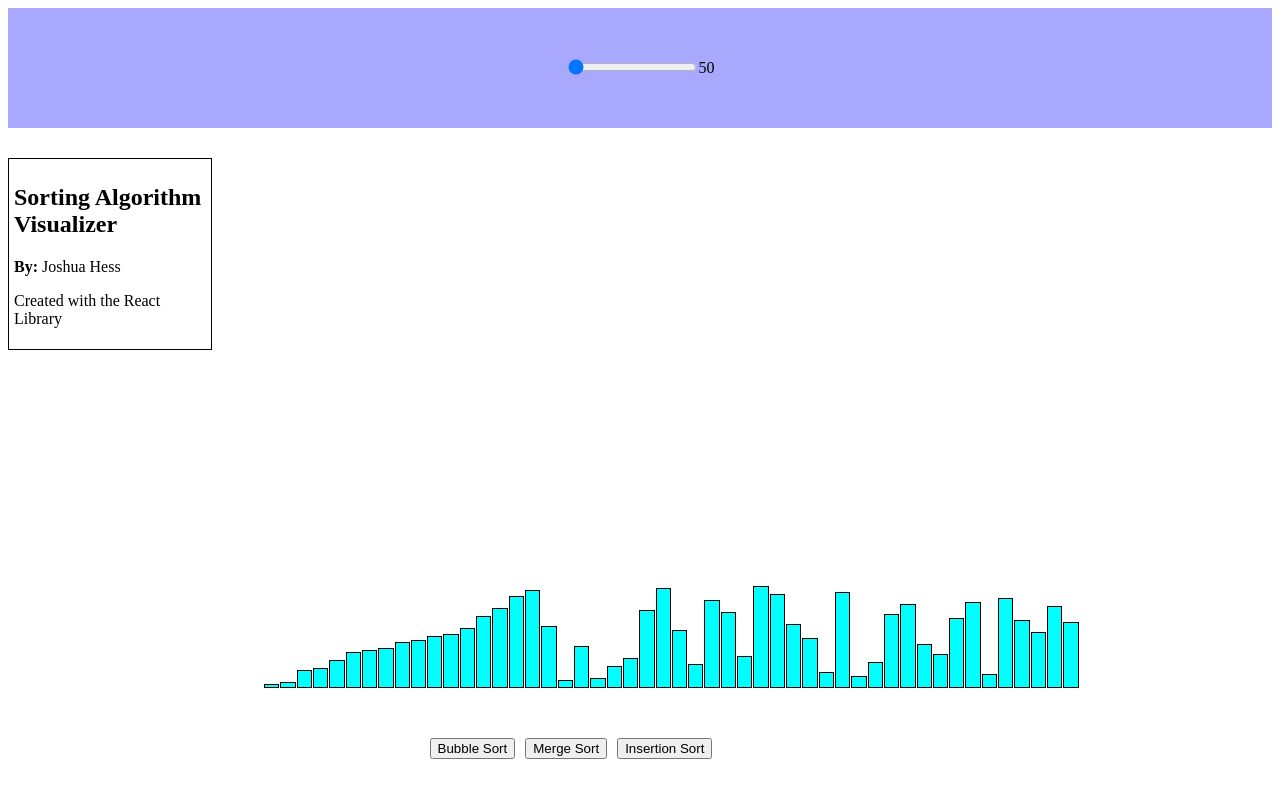
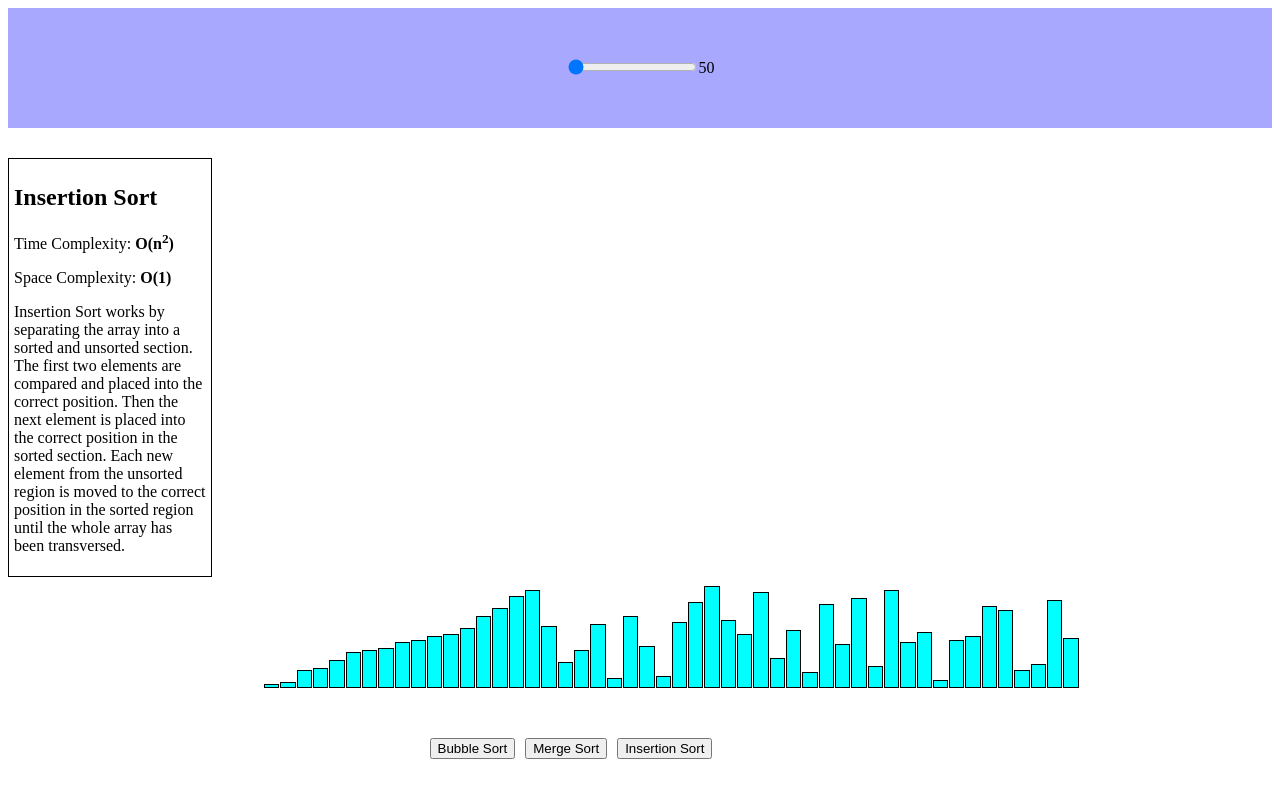
Before and after one commit to DasherDo/sorting-algorithm-visualizer, a React (Create React App) app: page / in a window 1280 px wide. Both pictures are taken after a click on the button "Insertion Sort". Built offline with nearby package versions, Linux system fonts and the light colour scheme.

Commit message:
insertion sort information

```diff
--- a/src/components/Main/SortingAlgorithms/InsertionSort.js
+++ b/src/components/Main/SortingAlgorithms/InsertionSort.js
@@ -44,7 +44,7 @@ export default function InsertionSortInformation () {
             </div>
             <div className='explanation'>
                 <p>
-                    Bubble sort works by comparing two values, then swapping them if they are in the incorrect order. After the first pass through the array, the highest value is in the last index, therefore for the next pass, the last index does not need to be checked. After each pass, the algorithm stops at one index earlier until the entire array is sorted.
+                    Insertion Sort works by separating the array into a sorted and unsorted section. The first two elements are compared and placed into the correct position. Then the next element is placed into the correct position in the sorted section. Each new element from the unsorted region is moved to the correct position in the sorted region until the whole array has been transversed.
                 </p>
             </div>
         </div>
--- a/src/components/Main/VisualizeArray.js
+++ b/src/components/Main/VisualizeArray.js
@@ -2,7 +2,7 @@ import React, { useState } from 'react';
 import './Array.css'
 import MergeSortInformation , { getMergeSortAnimations } from './SortingAlgorithms/MergeSort'
 import BubbleSortInformation, { bubbleSortAnimations } from './SortingAlgorithms/BubbleSort';
-import { insertionSortAnimations } from './SortingAlgorithms/InsertionSort';
+import InsertionSortInformation, { insertionSortAnimations } from './SortingAlgorithms/InsertionSort';
 import Personal from './Personal';
 
 function VisualizeArray ({ len }) {
@@ -57,6 +57,7 @@ function VisualizeArray ({ len }) {
     };
 
     const insertionSort = () => {
+        setSelectedAlgo('InsertionSort')
         const animations = insertionSortAnimations(arr);
         for (let i = 0; i < animations.length; i++) {
             const arrayBars = document.getElementsByClassName('array-bar');
@@ -121,7 +122,7 @@ function VisualizeArray ({ len }) {
                 <button onClick={mergeSort}>Merge Sort</button>
                 <button onClick={insertionSort}>Insertion Sort</button>
             </div>
-            {(!selectedAlgo && <Personal />) || (selectedAlgo === 'BubbleSort' && <BubbleSortInformation />) || (selectedAlgo === 'MergeSort' && <MergeSortInformation />)}
+            {(!selectedAlgo && <Personal />) || (selectedAlgo === 'BubbleSort' && <BubbleSortInformation />) || (selectedAlgo === 'MergeSort' && <MergeSortInformation />) || (selectedAlgo === 'InsertionSort' && <InsertionSortInformation />)}
         </div>
     )
 }
```
